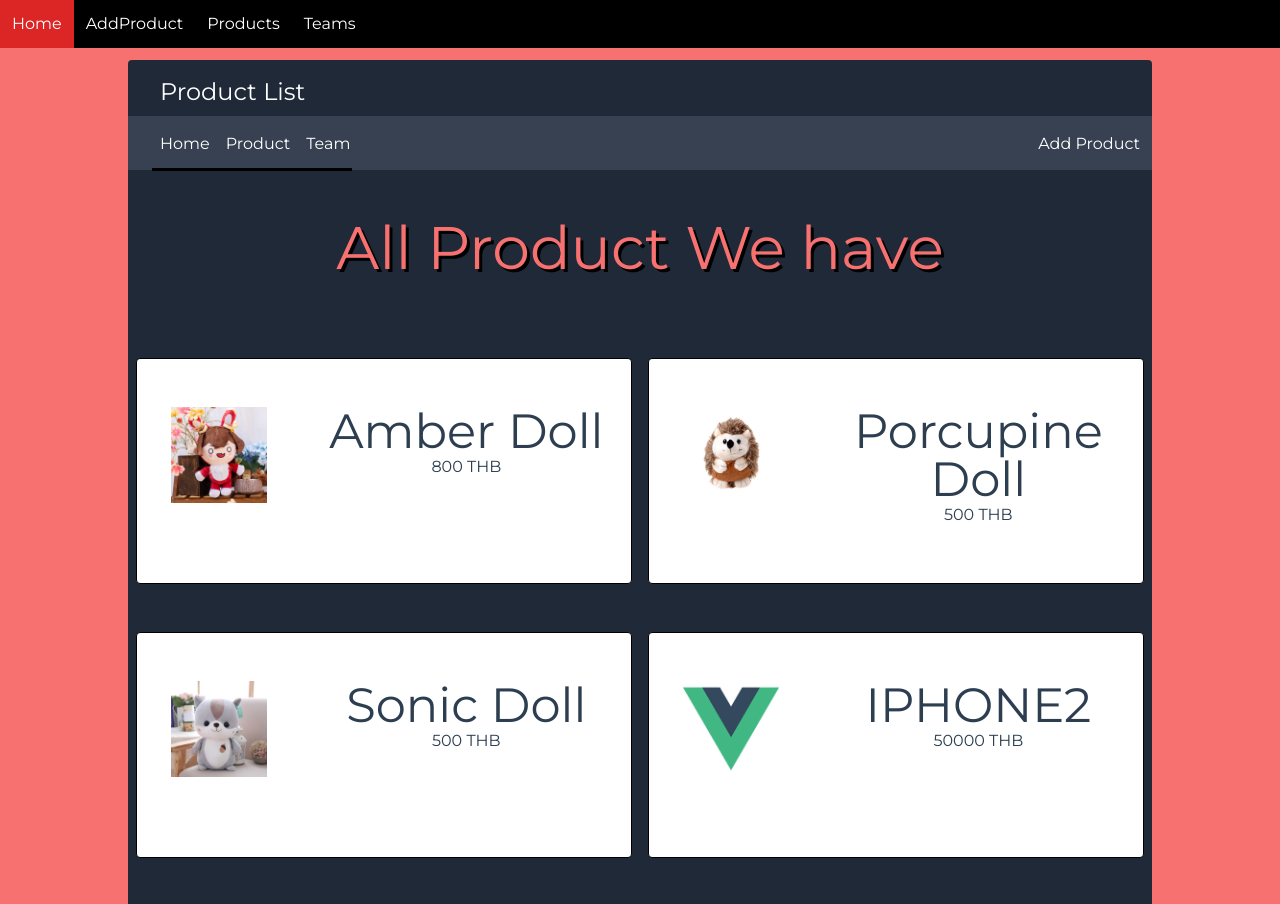
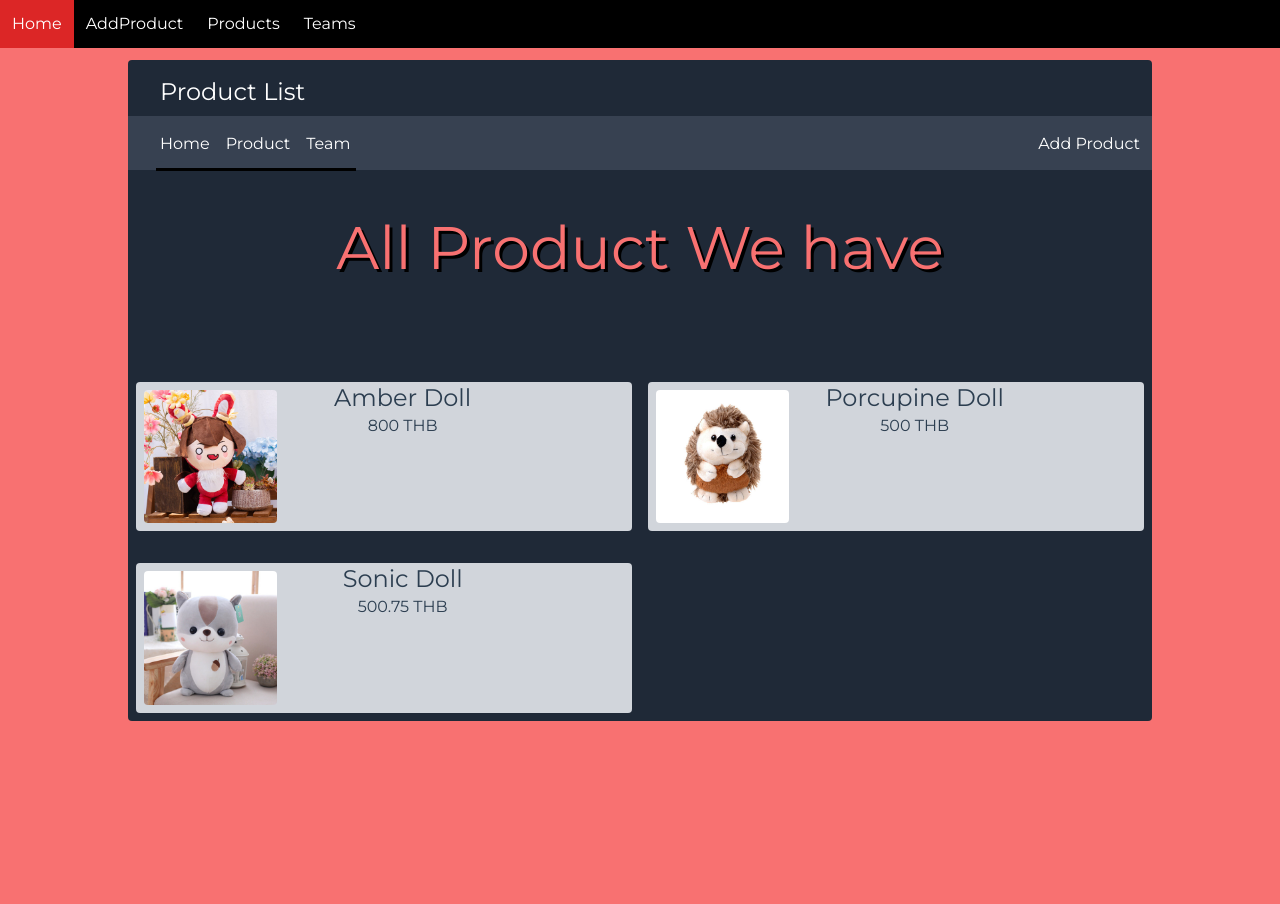
Before and after one commit to 36-37-58-INT221/FrontEnd, a Vue app: page /ProductList in a window 1280 px wide. Shown: the top 904 px of the page. Built offline with nearby package versions, Linux system fonts and the light colour scheme; data requests are answered from the project's data file.

Commit message:
[UPDATE] make productCard more flexible

```diff
--- a/db.json
+++ b/db.json
@@ -21,52 +21,6 @@
   ],
   "products": [
     {
-      "productId": 1,
-      "pathPic": "logo.png",
-      "name": "IPHONE1",
-      "description": "first product of Apple brand in my website",
-      "color": [
-        {
-          "colorId": 1,
-          "colorCode": "#E94F37"
-        },
-        {
-          "colorId": 2,
-          "colorCode": "#393E41"
-        }
-      ],
-      "price": 5000,
-      "brand": {
-        "brandId": 1,
-        "name": "Apple"
-      },
-      "manufactureDate": "2021-05-19",
-      "id": 1
-    },
-    {
-      "productId": 2,
-      "pathPic": "logo.png",
-      "name": "IPHONE2",
-      "description": "IPHONE2IPHONE2IPHONE2",
-      "color": [
-        {
-          "colorId": 1,
-          "colorCode": "#E94F37"
-        },
-        {
-          "colorId": 2,
-          "colorCode": "#393E41"
-        }
-      ],
-      "price": 50000,
-      "brand": {
-        "brandId": 1,
-        "name": "Apple"
-      },
-      "manufactureDate": "2021-05-06",
-      "id": 2
-    },
-    {
       "productId": 3,
       "pathPic": "1f93fd36e903edb83837c3f774de8dc1.jpg",
       "name": "Sonic Doll",
@@ -81,7 +35,7 @@
           "colorCode": "#393E41"
         }
       ],
-      "price": 500,
+      "price": 500.75,
       "brand": {
         "brandId": 1,
         "name": "AnimalDoll"
--- a/src/components/ContentBar.vue
+++ b/src/components/ContentBar.vue
@@ -15,7 +15,7 @@
     <span class="ml-8 hoverInBar pt-4 pb-1"><router-link to="/">Home</router-link></span>
     <span class="ml-4 hoverInBar pt-4 pb-1"> <router-link to="/ProductList">Product</router-link></span>
     <span class="ml-4 hoverInBar pt-4 pb-1"> <router-link to="/Team"> Team</router-link></span>
-    <span class="fakeLine text-gray-700 float-left absolute mt-7 ml-6 pr-48">_</span>
+    <span class="fakeLine text-gray-700 float-left absolute mt-7 ml-7 pr-48">_</span>
         <span class="text-right flex-1 pt-4 pr-3"><router-link to="/AddProduct">Add Product</router-link></span>
 </div>
 
--- a/src/components/Home.vue
+++ b/src/components/Home.vue
@@ -1,12 +1,12 @@
 <template>
-    <div class="grid grid-cols-3">
+    <div class="grid grid-cols-3 pb-20">
         <div class="col-span-2 text-white">
             <div class="text-left ml-12 mt-12 text-5xl">New Release Products</div>
 
             <div v-for="(product,index) in NewProduct.slice().reverse()" :key="index">
                 <router-link  :to="{ name: 'Product', params: { productId: product.productId } }">
-                <product-card >
-                    <template v-slot:image><img class="w-24 h-auto ml-8 mt-8" :src="require(`../assets/${product.pathPic}`)"></template>
+                <product-card class="mt-6 rounded mr-3 ml-6 bg-gray-500">
+                    <template v-slot:image><img class="w-36 h-auto ml-2 mt-2 rounded" :src="require(`../assets/${product.pathPic}`)"></template>
                     <template v-slot:productName>{{ product.name }}</template>
                     <template v-slot:price>{{ product.price }} THB</template>
                 </product-card>
--- a/src/components/ProductList.vue
+++ b/src/components/ProductList.vue
@@ -1,22 +1,16 @@
 <template>
     <h1 class="text-6xl text-red-400 mb-20 mt-12" style="text-shadow : 3px 3px black">All Product We have</h1>
     <div class= "grid grid-cols-1 md:grid-cols-2 lg:grid-cols-2 xl:grid-cols-2">
-    <div class="max-w-7xl mx-2 mb-12" v-for="product in products.slice().reverse()" :key="product.id">
+    <div class=" mx-2 " v-for="product in products.slice().reverse()" :key="product.id">
 
-        <div >
-           <router-link  :to="{ name: 'Product', params: { productId: product.productId } }">
-            <div class="border  grid grid-cols-3 border-black cursor-pointer bg-white rounded py-12">
 
-                <div class= "col-span-1">
-                <img :src="require(`../assets/${product.pathPic}`)" class=" w-24 h-auto mx-auto pb-8"> </div>
-
-                <div class="col-span-2">
-                <h1 class=" text-5xl">{{ product.name }} </h1>
-                 {{ product.price}} THB</div>
-
-                </div>
-
-          </router-link></div>
+        <router-link  :to="{ name: 'Product', params: { productId: product.productId } }">
+            <product-card class="mt-6 rounded pr-24 bg-gray-300">
+                <template v-slot:image><img class="w-36 h-auto ml-2 mt-2 rounded" :src="require(`../assets/${product.pathPic}`)"></template>
+                <template v-slot:productName>{{ product.name }}</template>
+                <template v-slot:price>{{ product.price }} THB</template>
+            </product-card>
+            </router-link>
 
     </div>
     </div>
@@ -25,8 +19,11 @@
 
 
 <script>
-
+    import ProductCard from './templates/ProductCard.vue'
 export default {
+    components:{
+ProductCard
+    },
     props: ["products"],
     mounted() {
         this.$root.refreshProduct();
--- a/src/components/templates/ProductCard.vue
+++ b/src/components/templates/ProductCard.vue
@@ -1,6 +1,6 @@
 <template>
-    <div class="bg-gray-500 mt-2 mr-3 ml-6 mb-2">
-        <div class="grid grid-cols-3 pb-8">
+    <div class="mt-2 mb-2">
+        <div class="grid grid-cols-3 pb-2">
             <div class="col-span-1">
                <slot name="image"></slot>
             </div>
```
